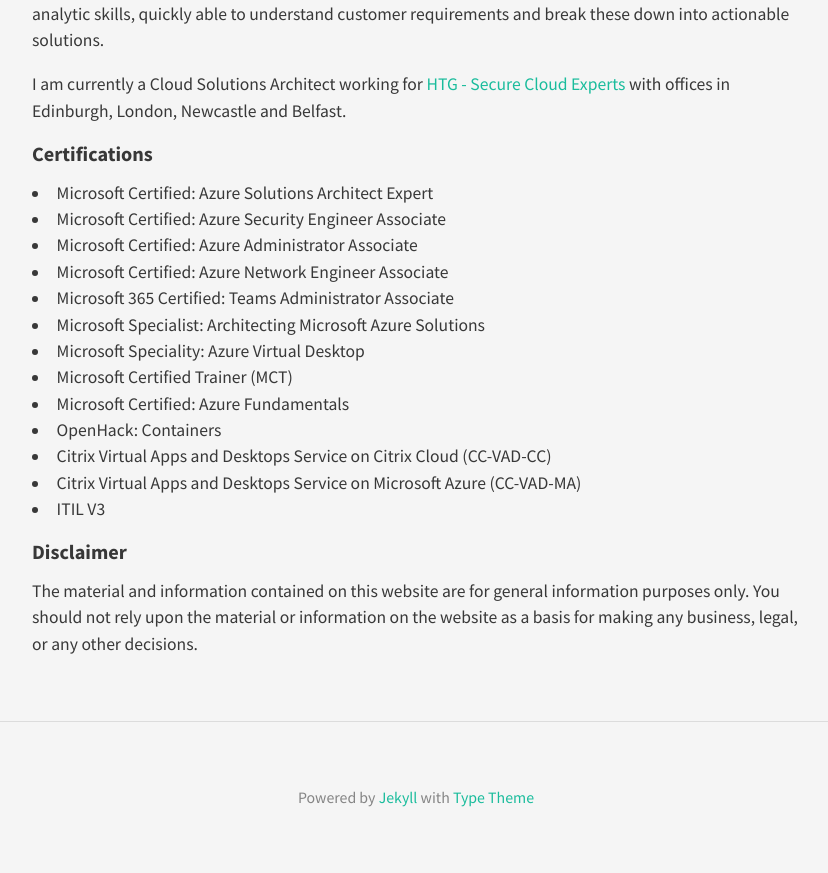
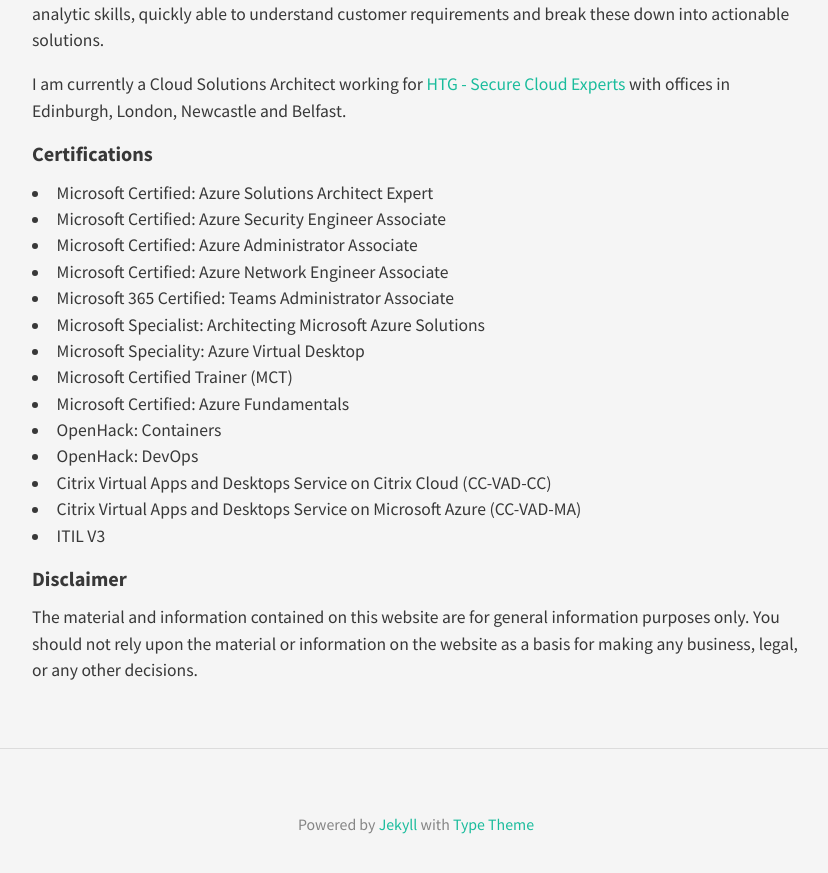
Before and after one commit to czujto/nowcloud, a Jekyll site: the page built from about.md, in a window 1280 px wide and 900 px high, scrolled down 810 px. Shown: the top 873 px of the window, without its empty margins (224-1052 px from the left). Built offline with Jekyll 4.4.1, drawn with Linux system fonts in a browser that asks for light colours; nearby versions of some CDN libraries.

Commit message:
Update about.md

```diff
--- a/about.md
+++ b/about.md
@@ -24,6 +24,7 @@
 - Microsoft Certified Trainer (MCT)
 - Microsoft Certified: Azure Fundamentals
 - OpenHack: Containers
+- OpenHack: DevOps
 - Citrix Virtual Apps and Desktops Service on Citrix Cloud (CC-VAD-CC)
 - Citrix Virtual Apps and Desktops Service on Microsoft Azure (CC-VAD-MA)
 - ITIL V3
```
